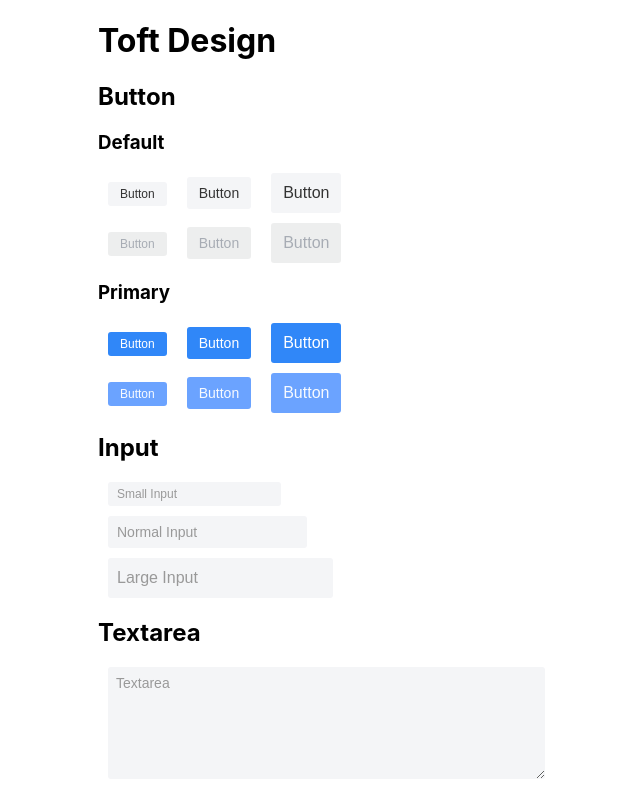
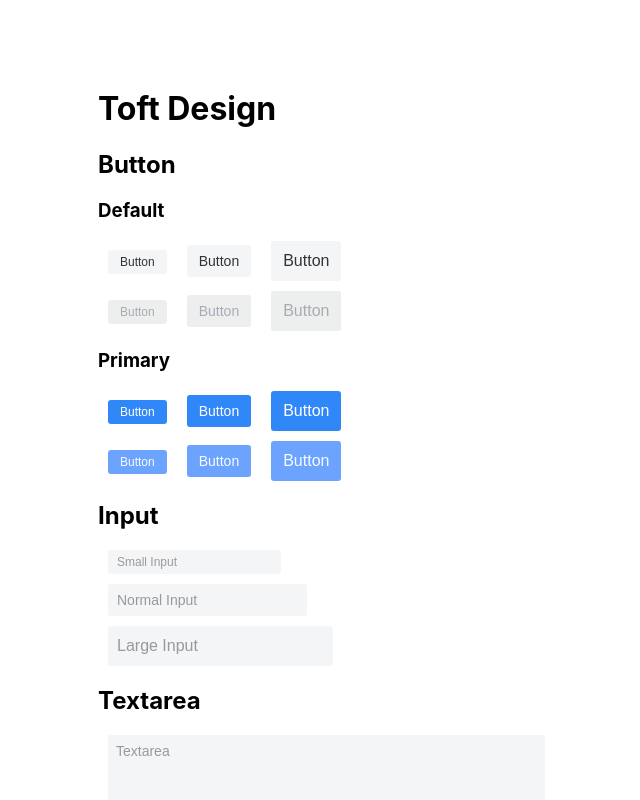
Before and after one commit to toft-code/toft-design, a React (Create React App) app: page / in a window 1280 px wide. Shown: the top 800 px of the page, without its empty margins (62-702 px from the left). Built offline with nearby package versions, Linux system fonts and the light colour scheme.

Commit message:
chore: update app style

```diff
--- a/src/App/index.css
+++ b/src/App/index.css
@@ -7,6 +7,7 @@ body {
 }
 
 .bodyContainer {
-  width: 960px;
+  max-width: 960px;
+  padding: 60px;
   margin: 0 auto;
 }
```
